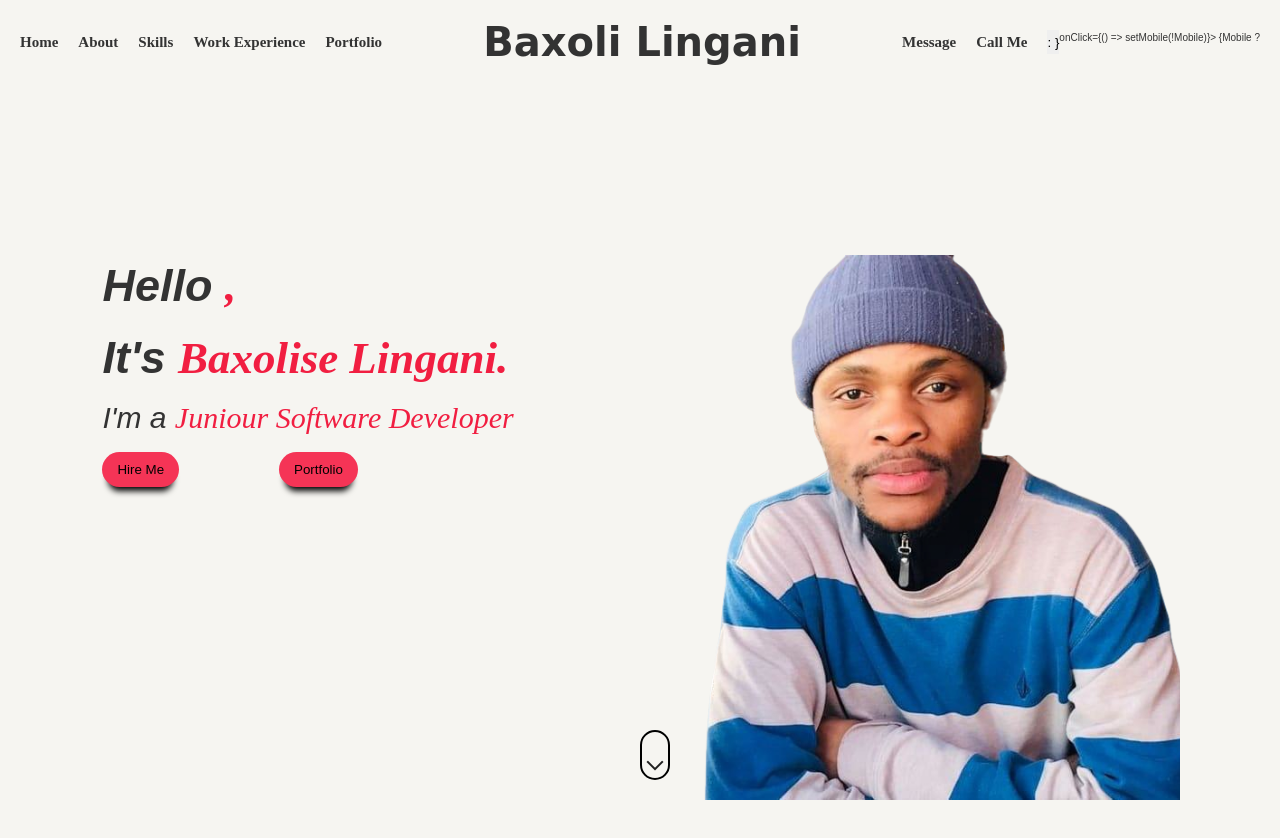
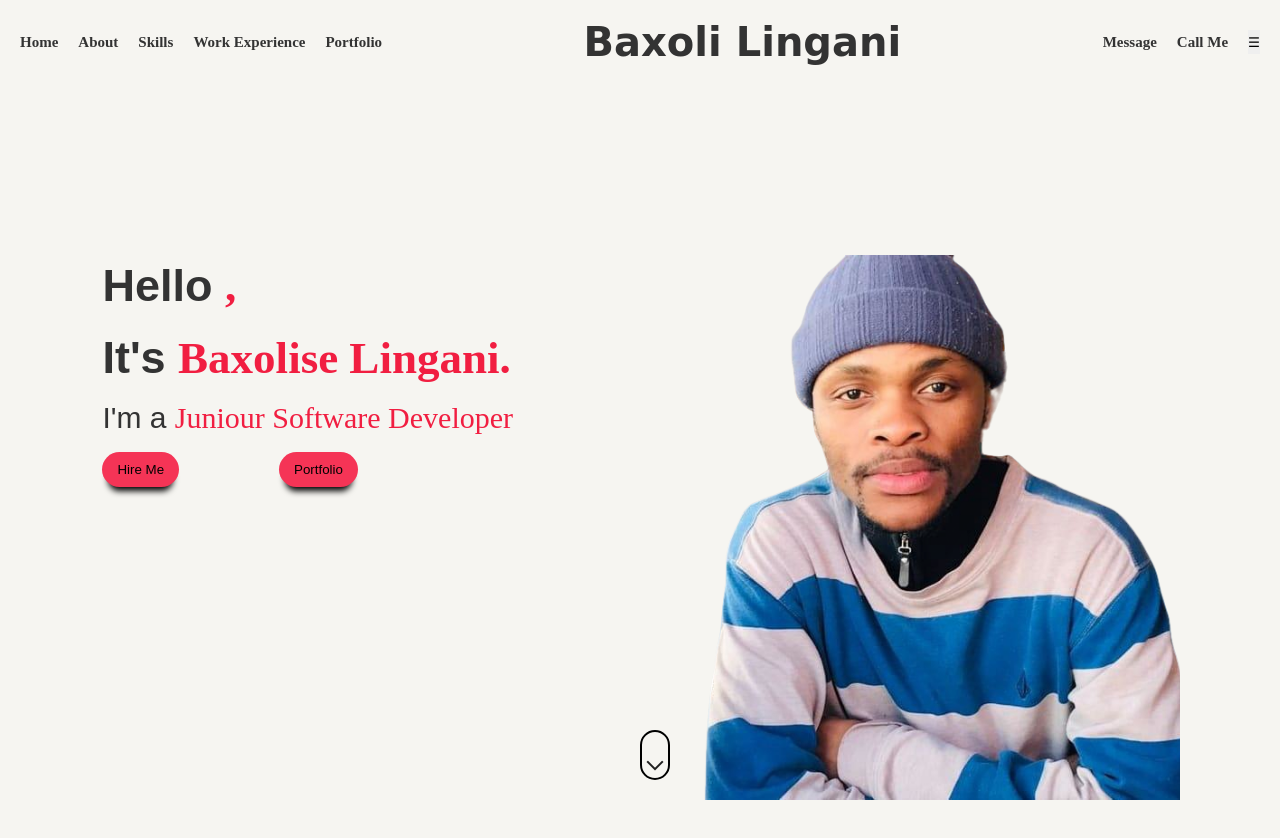
Before and after one commit to Baxolise-lingani/Personal-portfolio, a plain HTML site: page Index.html in a window 1280 px wide. Drawn offline with Linux system fonts and the light colour scheme; a web font is replaced by a local one.

Commit message:
adding toggle bar

```diff
--- a/Index.html
+++ b/Index.html
@@ -31,9 +31,8 @@
             <a href="#message">Message</a>
             <a href="#call">Call Me</a>
 
-            <button className='toggle' 'fas fa-times close home-btn'></i> : <i className='fas fa-bars open'></i>}
-            </button>onClick={() => setMobile(!Mobile)}>
-                {Mobile ? <i className=
+            <button id="menu-toggle">&#9776;</button>
+
         </div>
     </nav>
 </header>
```
